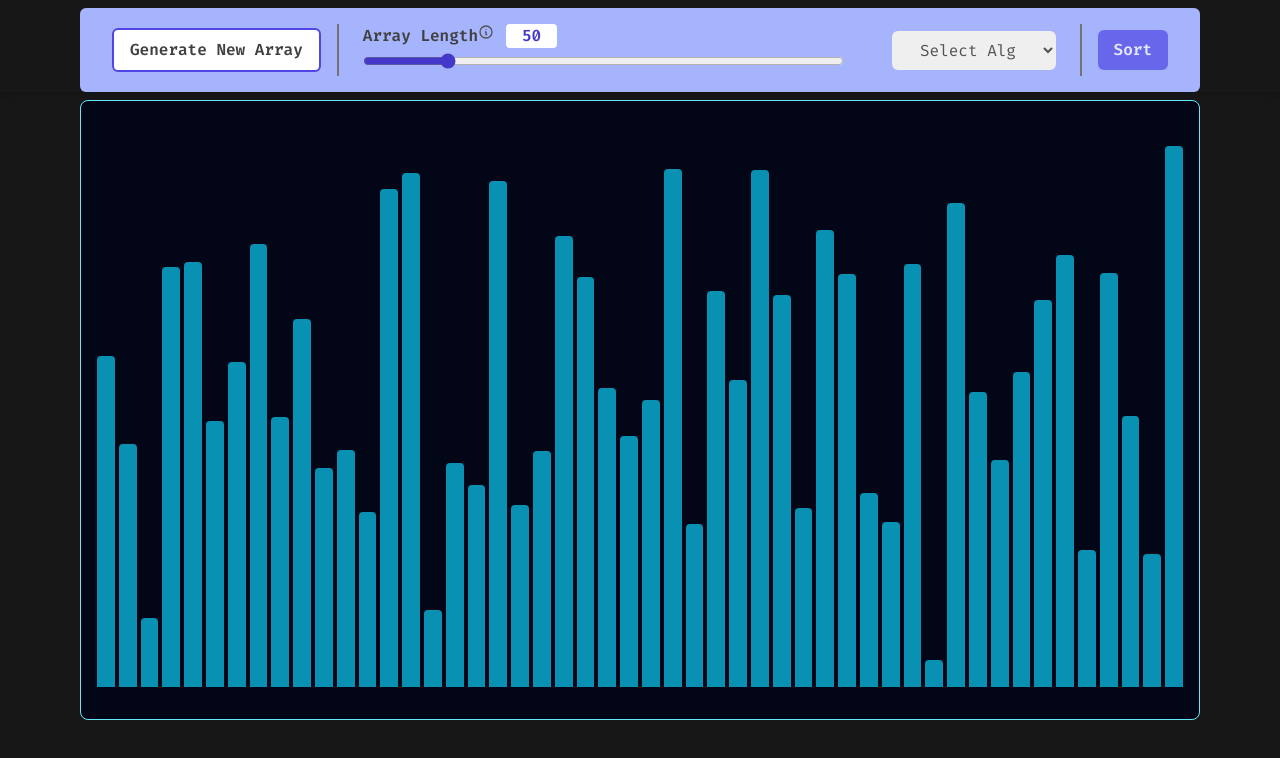
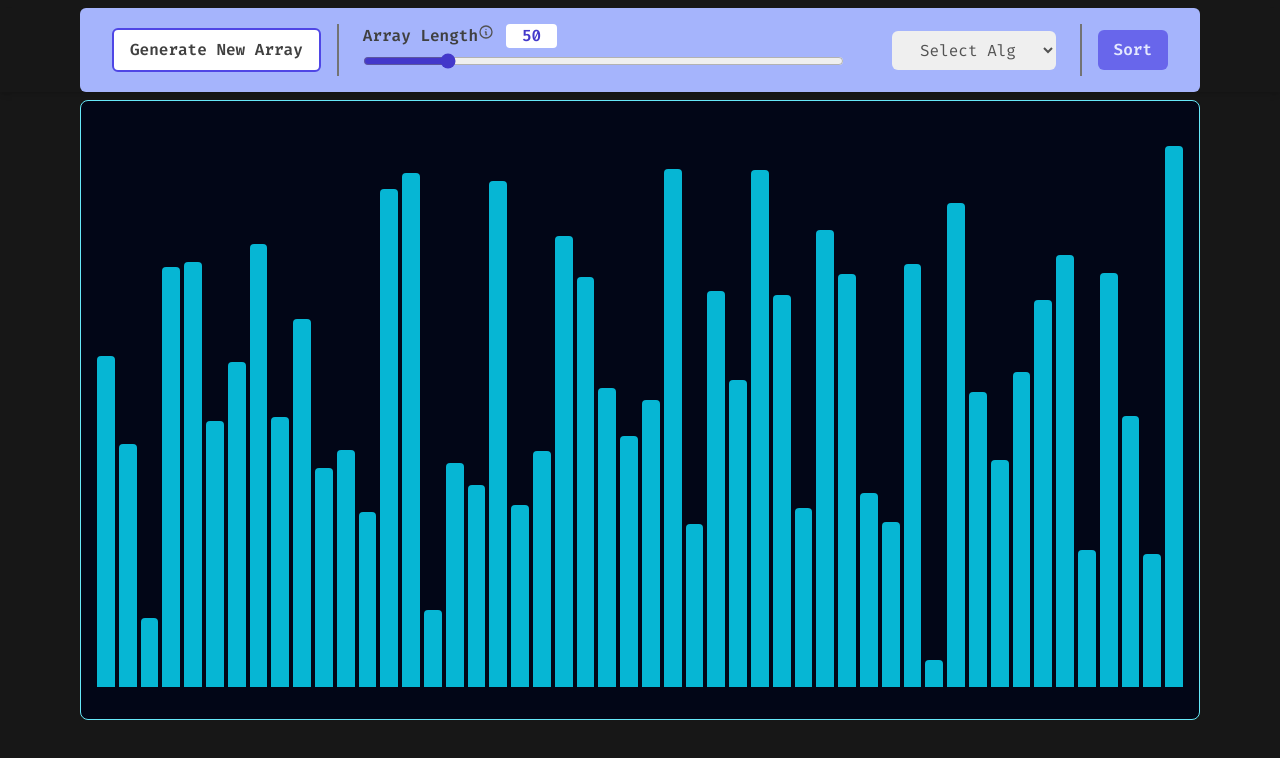
Before and after one commit to shawon-talukder/sorting-visualizer, a Next.js app: page / in a window 1280 px wide. Shown: the top 758 px of the page. Built offline with nearby package versions, Linux system fonts and the light colour scheme.

Commit message:
bar color change

```diff
--- a/app/components/ArrayBars.tsx
+++ b/app/components/ArrayBars.tsx
@@ -28,7 +28,7 @@ const ArrayBars = () => {
             width: `1px`,
             maxWidth: "50px",
           }}
-          className="array_bar bg-cyan-600 justify-end flex-1 rounded-t"
+          className="array_bar bg-cyan-500 justify-end flex-1 rounded-t"
         ></div>
       ))}
     </div>
```
